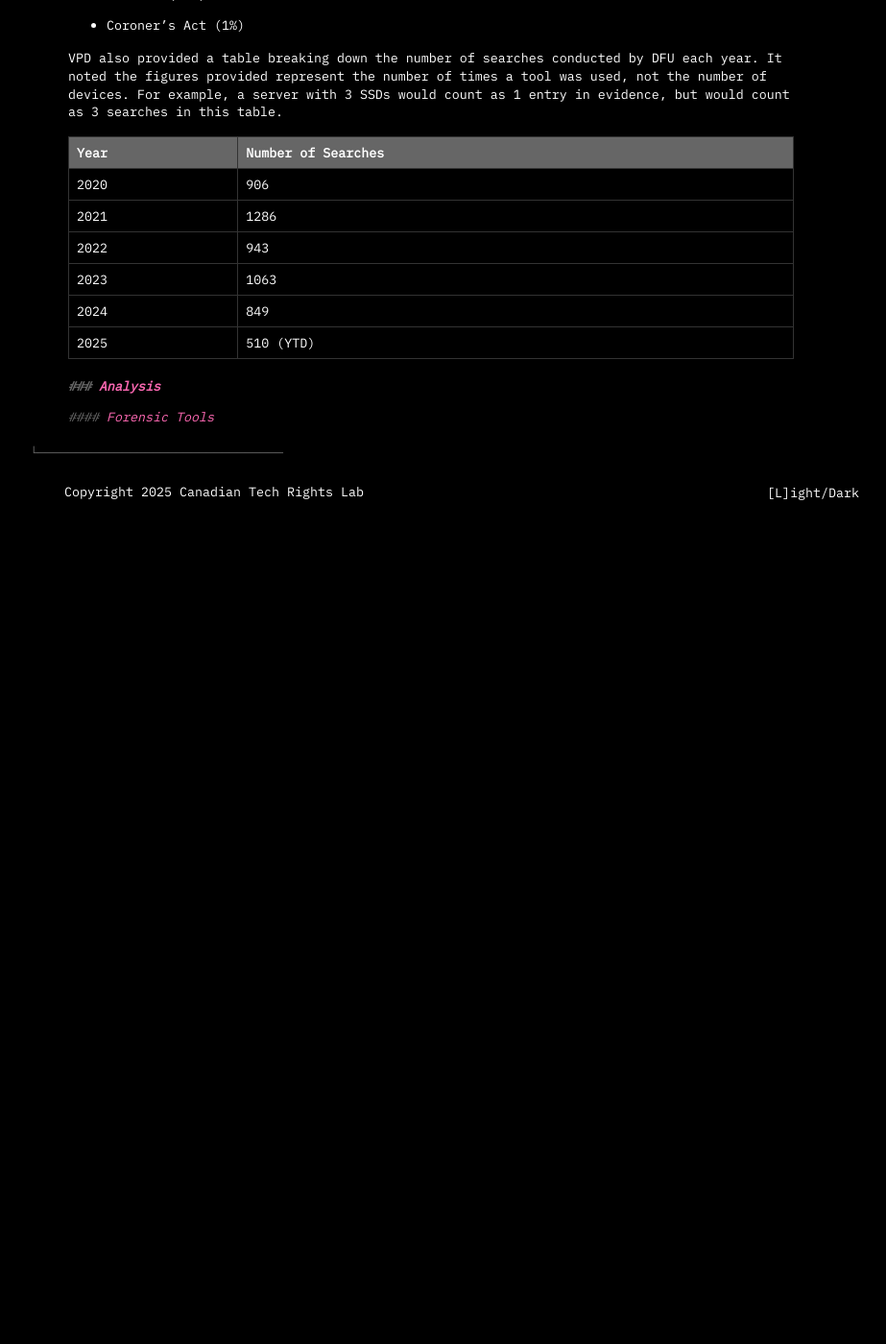
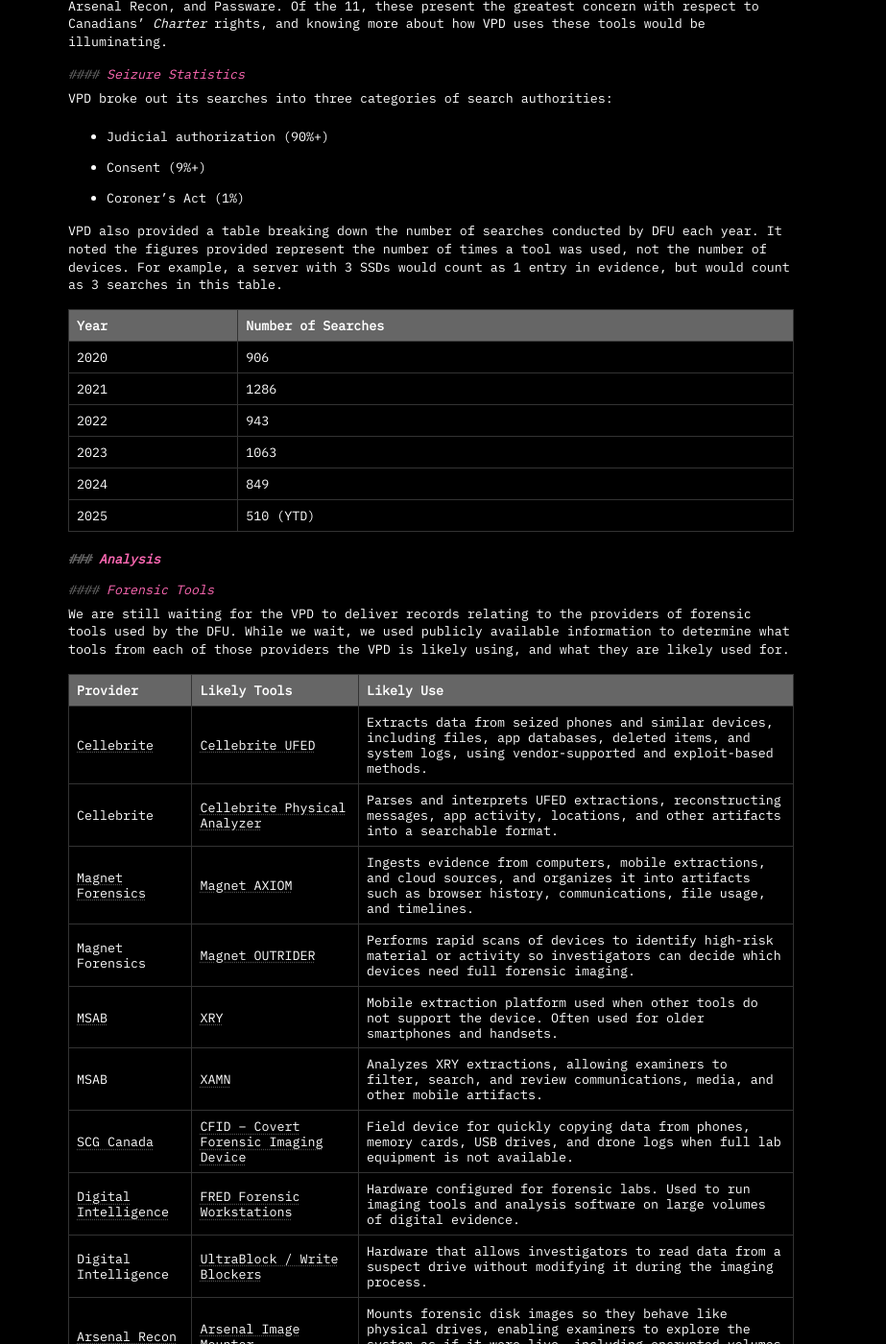
Before and after one commit to gmcmullen/takectrl.ca, a Jekyll site: the page built from _posts/2025-11-21-vpd-electronic-device-search-foi-request.md, in a window 1280 px wide and 1400 px high, scrolled down 3769 px. Shown: the whole window at 96% size, without its empty margins (357-1280 px from the left). Built offline with Jekyll 4.4.1, drawn with Linux system fonts in a browser that asks for light colours; before the commit the page ends 4315 px from its top, so only the background shows below that; some of the changed text lies outside the part shown.

Commit message:
Update Blog Posts “2025-11-21-vpd-electronic-device-search-foi-request”

```diff
--- a/_posts/2025-11-21-vpd-electronic-device-search-foi-request.md
+++ b/_posts/2025-11-21-vpd-electronic-device-search-foi-request.md
@@ -102,6 +102,8 @@
 
 ### Details
 
+#### Forensic Tools
+
 The VPD provided a list of vendors that provide tools used by its Digital Forensics Unit (DFU):
 
 * Cellebrite
@@ -115,6 +117,10 @@
 * Passware
 * Deepspar
 * OpenText
+
+VPD's FOI team advised that searching for records for all 11 providers across 5 years would result in an enormous fee, so we agreed to narrow the scope of the request for such records to 4 years (2021-2025) and 6 of the 11 providers: Cellebrite, Magnet Forensics, MSAB, SGC Canada, Arsenal Recon, and Passware. Of the 11, these present the greatest concern with respect to Canadians' *Charter* rights, and knowing more about how VPD uses these tools would be illuminating.
+
+#### Seizure Statistics
 
 VPD broke out its searches into three categories of search authorities:
 
@@ -136,3 +142,28 @@
 ### Analysis
 
 #### Forensic Tools
+
+We are still waiting for the VPD to deliver records relating to the providers of forensic tools used by the DFU. While we wait, we used publicly available information to determine what tools from each of those providers the VPD is likely using, and what they are likely used for.
+
+| **Provider** | **Likely Tools** | **Likely Use** |
+|--------------|------------------|----------------|
+| [Cellebrite](https://cellebrite.com/) | [Cellebrite UFED](https://cellebrite.com/en/products/ufed/) | Extracts data from seized phones and similar devices, including files, app databases, deleted items, and system logs, using vendor-supported and exploit-based methods. |
+| Cellebrite | [Cellebrite Physical Analyzer](https://cellebrite.com/en/products/physical-analyzer/) | Parses and interprets UFED extractions, reconstructing messages, app activity, locations, and other artifacts into a searchable format. |
+| [Magnet Forensics](https://www.magnetforensics.com/) | [Magnet AXIOM](https://www.magnetforensics.com/products/magnet-axiom/) | Ingests evidence from computers, mobile extractions, and cloud sources, and organizes it into artifacts such as browser history, communications, file usage, and timelines. |
+| Magnet Forensics | [Magnet OUTRIDER](https://www.magnetforensics.com/products/magnet-outrider/) | Performs rapid scans of devices to identify high-risk material or activity so investigators can decide which devices need full forensic imaging. |
+| [MSAB](https://www.msab.com/) | [XRY](https://www.msab.com/product/xry-extract/) | Mobile extraction platform used when other tools do not support the device. Often used for older smartphones and handsets.  |
+| MSAB | [XAMN](https://www.msab.com/product/analyze/) | Analyzes XRY extractions, allowing examiners to filter, search, and review communications, media, and other mobile artifacts. |
+| [SCG Canada](https://scgcanada.com/) | [CFID – Covert Forensic Imaging Device](https://scgcanada.com/product/) | Field device for quickly copying data from phones, memory cards, USB drives, and drone logs when full lab equipment is not available. |
+| [Digital Intelligence](https://digitalintelligence.com/) | [FRED Forensic Workstations](https://digitalintelligence.com/products/fred/) | Hardware configured for forensic labs. Used to run imaging tools and analysis software on large volumes of digital evidence. |
+| Digital Intelligence | [UltraBlock / Write Blockers](https://digitalintelligence.com/store/t/solutions/forensic-imaging/write-blockers) | Hardware that allows investigators to read data from a suspect drive without modifying it during the imaging process. |
+| [Arsenal Recon](https://arsenalrecon.com/) | [Arsenal Image Mounter](https://arsenalrecon.com/products/arsenal-image-mounter) | Mounts forensic disk images so they behave like physical drives, enabling examiners to explore the system as if it were live, including encrypted volumes when keys are available. |
+| Arsenal Recon | [Registry Recon](https://arsenalrecon.com/products/registry-recon) | Rebuilds a Windows registry from active and deleted fragments to reveal historical system and user activity. |
+| Arsenal Recon | [Hibernation Recon](https://arsenalrecon.com/products/hibernation-recon) | Extracts artifacts left in Windows hibernation files, such as remnants of memory, file paths, and user sessions. |
+| [X-Ways](https://www.x-ways.net/) | [X-Ways Forensics](https://www.x-ways.net/forensics/) | Examines computer disks at a low level, including file-system structures, deleted files, metadata, and carved fragments. |
+| [FinalData](https://finaldata.com/) | [FINALForensics](https://finaldata.com/finalforensics/) | Recovers files from damaged, corrupt, or partially accessible storage when standard forensic tools cannot read the media. |
+| FinalData | [FinalData Enterprise](https://finaldata.com/finaldata-enterprise/) | Restores deleted or damaged files from a variety of storage devices. |
+| [Passware](https://www.passware.com/) | [Passware Kit Forensic](https://www.passware.com/kit-forensic/) | Attempts to unlock encrypted or password-protected disks, containers, and documents using password attacks and available keys. |
+| Passware | [Passware Kit Ultimate](https://www.passware.com/kit-ultimate/) | Targets additional encrypted formats and uses distributed or GPU-based password attacks with [rainbow tables](https://en.wikipedia.org/wiki/Rainbow_table). |
+| [DeepSpar](https://www.deepspar.com/) | [DeepSpar Disk Imager](https://www.deepspar.com/products-ds-disk-imager) | Hardware that images failing or unstable drives by controlling how the drive is read to avoid further degradation. |
+| DeepSpar | [DeepSpar Forensic Add-On](https://www.deepspar.com/forensics-ds-disk-imager) | Adds forensic controls and logging to DeepSpar Disk Imager so the recovery process is documented and admissible in court. |
+| [OpenText](https://www.opentext.com/) | [EnCase Forensic](https://www.opentext.com/products/forensic) | Tool for acquiring and analyzing data from computers, performing keyword searches, examining file systems, and producing structured reports. |
```
